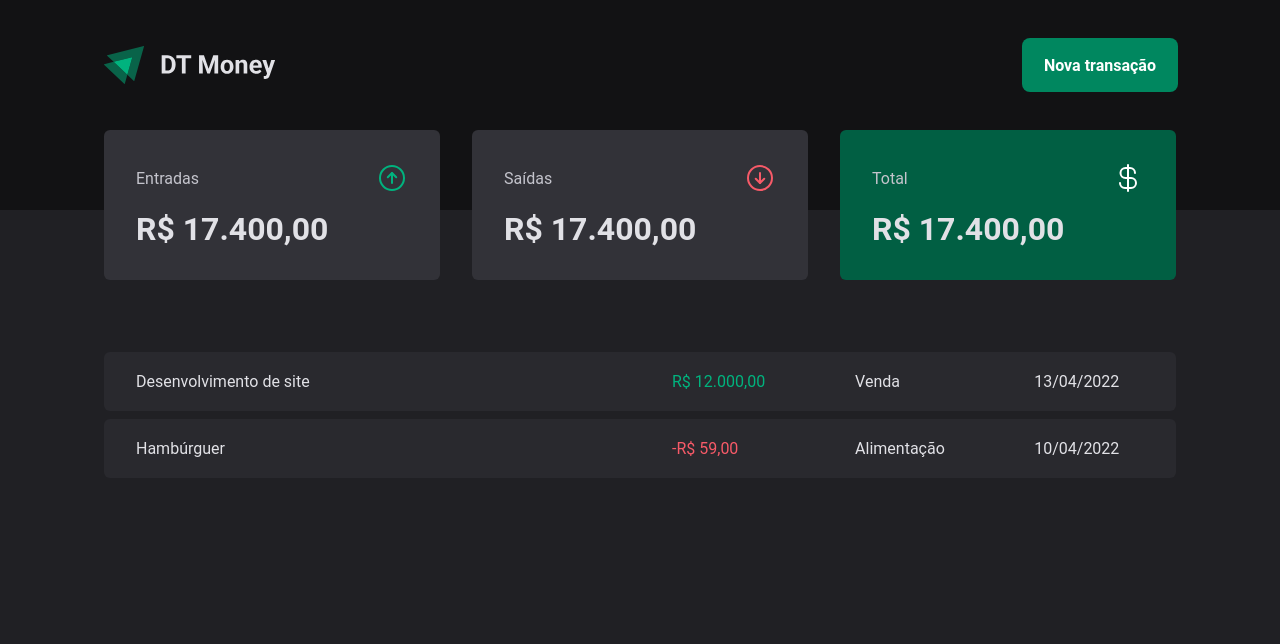
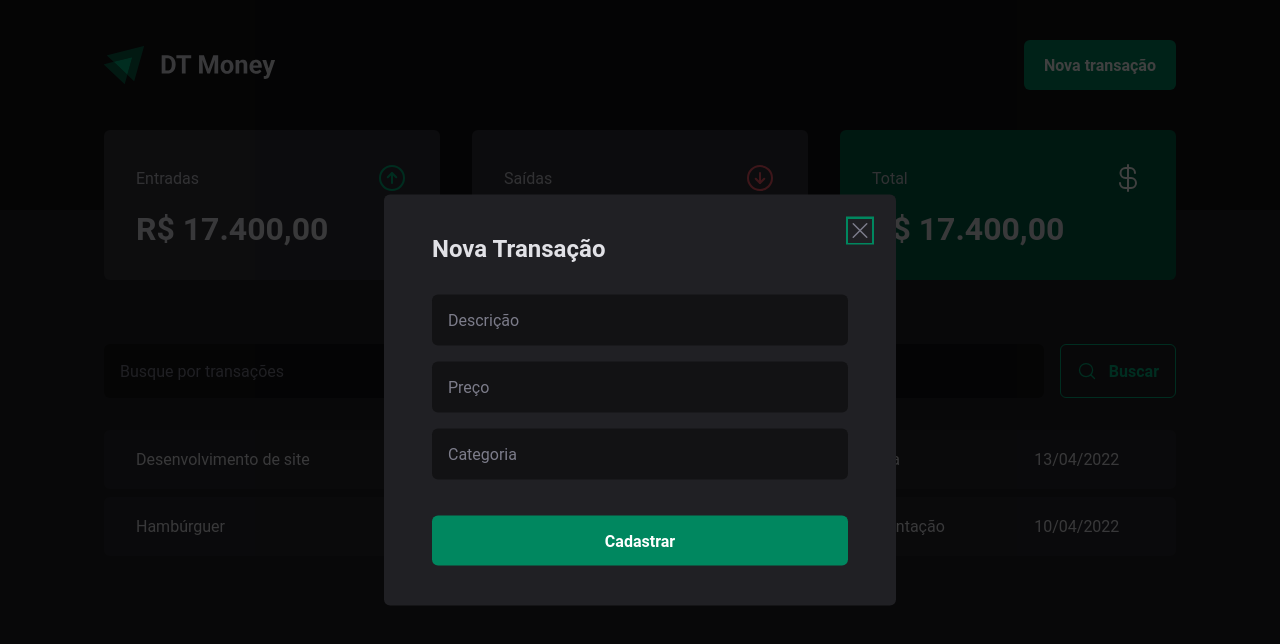
Before and after one commit to caiochagas12/dt-money, a React (Vite) app: page / in a window 1280 px wide. Both pictures are taken after a click on the button "Nova transação". Shown: the top 644 px of the page. Built offline with nearby package versions, Linux system fonts and the light colour scheme.

Commit message:
Transaction modal initial commit

```diff
--- a/package.json
+++ b/package.json
@@ -9,6 +9,7 @@
     "preview": "vite preview"
   },
   "dependencies": {
+    "@radix-ui/react-dialog": "^1.0.2",
     "phosphor-react": "^1.4.1",
     "react": "^18.2.0",
     "react-dom": "^18.2.0",
--- a/src/components/Header/index.tsx
+++ b/src/components/Header/index.tsx
@@ -1,5 +1,8 @@
+import * as Dialog from '@radix-ui/react-dialog';
+
 import { HeaderContainer, HeaderContent, NewTransactionButton } from "./styles";
 import logoImg from "../../../assets/logo.svg";
+import { NewTransactionModal } from '../NewTransactionModal';
 
 export function Header () {
     return (
@@ -7,7 +10,15 @@
           <HeaderContent>
             <img src={logoImg} alt="" />
 
-            <NewTransactionButton>Nova transação</NewTransactionButton>
+            <Dialog.Root>
+
+                    <Dialog.Trigger asChild>
+                      <NewTransactionButton>Nova transação</NewTransactionButton>
+                    </Dialog.Trigger>
+
+                    <NewTransactionModal />
+            </Dialog.Root>
+
           </HeaderContent>
         </HeaderContainer>
       );
--- /dev/null
+++ b/src/components/NewTransactionModal/index.tsx
@@ -0,0 +1,30 @@
+import * as Dialog from '@radix-ui/react-dialog';
+import { X } from "phosphor-react";
+
+import { CloseButton, Content, Overlay } from './styles';
+
+export function NewTransactionModal() {
+  return (
+    <Dialog.Portal>
+      <Overlay />
+
+      <Content>
+        <Dialog.Title>Nova Transação</Dialog.Title>
+
+        <CloseButton>
+          <X size={24} />
+        </CloseButton>
+
+        <form>
+          <input type="text" placeholder="Descrição" required />
+          <input type="number" placeholder="Preço" required />
+          <input type="text" placeholder="Categoria" required />
+
+          <button type="submit">
+            Cadastrar
+          </button>
+        </form>
+      </Content>
+    </Dialog.Portal>
+  );
+}
--- /dev/null
+++ b/src/components/NewTransactionModal/styles.ts
@@ -0,0 +1,63 @@
+import styled from "styled-components";
+import * as Dialog from '@radix-ui/react-dialog';
+
+export const Overlay = styled(Dialog.Overlay)`
+  position: fixed;
+  width: 100vw;
+  height: 100vh;
+  inset: 0;
+  background: rgba(0, 0, 0, 0.75);
+`;
+
+export const Content = styled(Dialog.Content)`
+  min-width: 32rem;
+  border-radius: 6px;
+  padding: 2.5rem 3rem;
+  background: ${props => props.theme["gray-800"]};
+  position: fixed;
+  top: 50%;
+  left: 50%;
+  transform: translate(-50%, -50%);
+  form {
+    margin-top: 2rem;
+    display: flex;
+    flex-direction: column;
+    gap: 1rem;
+    input {
+      border-radius: 6px;
+      border: 0;
+      background: ${props => props.theme["gray-900"]};
+      color: ${props => props.theme["gray-300"]};
+      padding: 1rem;
+      &::placeholder {
+        color: ${props => props.theme["gray-500"]};
+      }
+    }
+    button[type="submit"] {
+      height: 50px;
+      border: 0;
+      background: ${props => props.theme["green-500"]};
+      color: ${props => props.theme.white};
+      font-weight: bold;
+      padding: 0 1.25rem;
+      border-radius: 6px;
+      margin-top: 1.25rem;
+      cursor: pointer;
+      &:hover {
+        background: ${props => props.theme["green-700"]};
+        transition: background-color 0.2s;
+      }
+    }
+  }
+`;
+
+export const CloseButton = styled(Dialog.Close)`
+  position: absolute;
+  background: transparent;
+  border: 0;
+  top: 1.5rem;
+  right: 1.5rem;
+  line-height: 0;
+  cursor: pointer;
+  color: ${props => props.theme["gray-500"]};
+`;
--- /dev/null
+++ b/src/pages/Transactions/components/SearchForm/index.tsx
@@ -0,0 +1,15 @@
+import { MagnifyingGlass } from "phosphor-react";
+import { SearchFormContainer } from "./styles";
+
+export function SearchForm() {
+  return (
+    <SearchFormContainer>
+      <input type="text" placeholder="Busque por transações" />
+
+      <button type="submit">
+        <MagnifyingGlass size={20} />
+        Buscar
+      </button>
+    </SearchFormContainer>
+  );
+}
--- /dev/null
+++ b/src/pages/Transactions/components/SearchForm/styles.ts
@@ -0,0 +1,35 @@
+import styled from "styled-components";
+
+export const SearchFormContainer = styled.form`
+  display: flex;
+  gap: 1rem;
+  input {
+    flex: 1;
+    border-radius: 6px;
+    border: 0;
+    background: ${props => props.theme["gray-900"]};
+    color: ${props => props.theme["gray-300"]};
+    padding: 1rem;
+    &::placeholder {
+      color: ${props => props.theme["gray-500"]};
+    }
+  }
+  button {
+    display: flex;
+    align-items: center;
+    gap: 0.75rem;
+    border: 0;
+    padding: 1rem;
+    background: transparent;
+    border: 1px solid ${props => props.theme["green-300"]};
+    color: ${props => props.theme["green-300"]};
+    font-weight: bold;
+    border-radius: 6px;
+    &:hover {
+      background: ${props => props.theme["green-500"]};
+      border-color: ${props => props.theme["green-500"]};
+      color: ${props => props.theme["white"]};
+      transition: background-color 0.2s, color 0.2s, border-color 0.2s;
+    }
+  }
+`
--- a/src/pages/Transactions/index.tsx
+++ b/src/pages/Transactions/index.tsx
@@ -1,5 +1,6 @@
 import { Header } from "../../components/Header";
 import { Summary } from "../../components/Summary";
+import { SearchForm } from "./components/SearchForm";
 
 import { PriceHighlight, TransactionsContainer, TransactionsTable } from "./styles";
 
@@ -9,7 +10,9 @@
             <Header />
             <Summary />
 
+
             <TransactionsContainer>
+                <SearchForm />
                     <TransactionsTable>
                     <tbody>
                         <tr>
--- a/src/pages/Transactions/styles.ts
+++ b/src/pages/Transactions/styles.ts
@@ -11,7 +11,7 @@
   width: 100%;
   border-collapse: separate;
   border-spacing: 0 0.5rem;
-  /* margin-top: 1.5rem; */
+  margin-top: 1.5rem;
   td {
     padding: 1.25rem 2rem;
     background: ${props => props.theme["gray-700"]};
```
Also changed, not shown: 1 other file (tests, documents, lock files or other folders).
